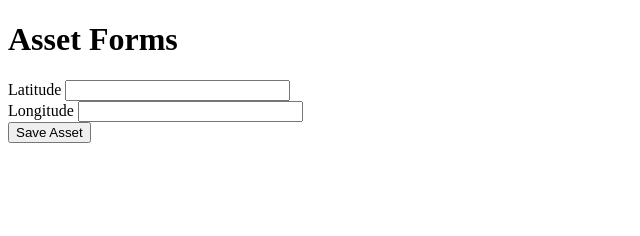
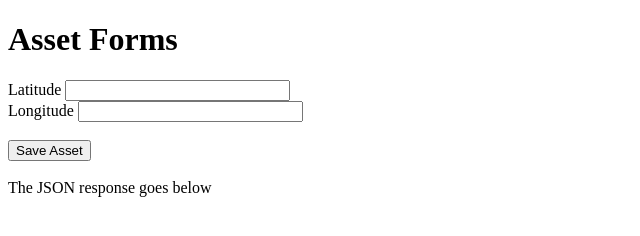
Before and after one commit to GXT-xinn/Location-based-Asset-Management-App, a website: page assetForm.html in a window 1280 px wide. Shown: the whole page, without its empty margins (0-640 px from the left). Drawn offline with Linux system fonts and the light colour scheme.

Commit message:
Created a DIV to hold responses from AJAX request when submitted the data to /testCRUD

```diff
--- a/assetForm.html
+++ b/assetForm.html
@@ -12,11 +12,13 @@
 <label for="longitude">Longitude </label><input type="text" size="25" id="longitude"/><br />
 
 
-
+<br />
 <button id=" saveAsset" onclick="saveNewAsset()">Save Asset</button>
-
-
-
+<br />
+<br />
+<div id="responseDIV">The JSON response goes below</div>
+<br />
+<br />
 
 </div>
 
```
